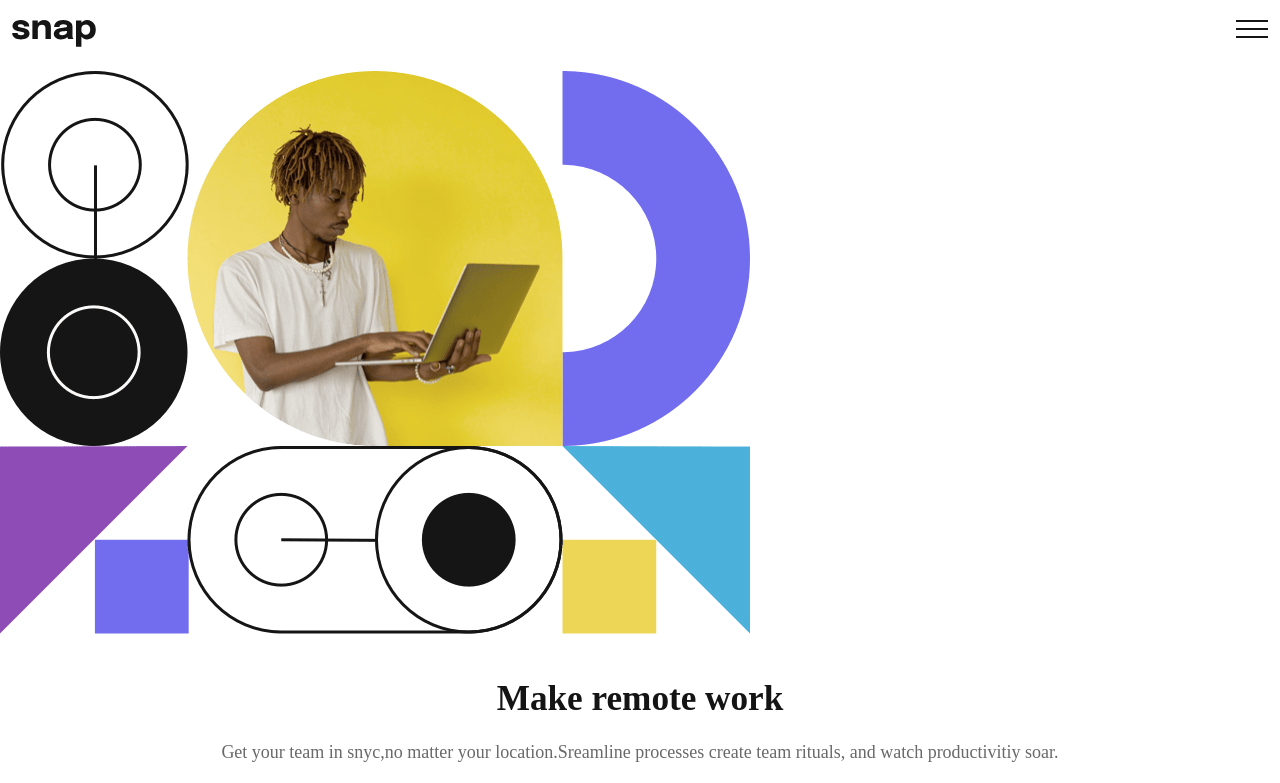
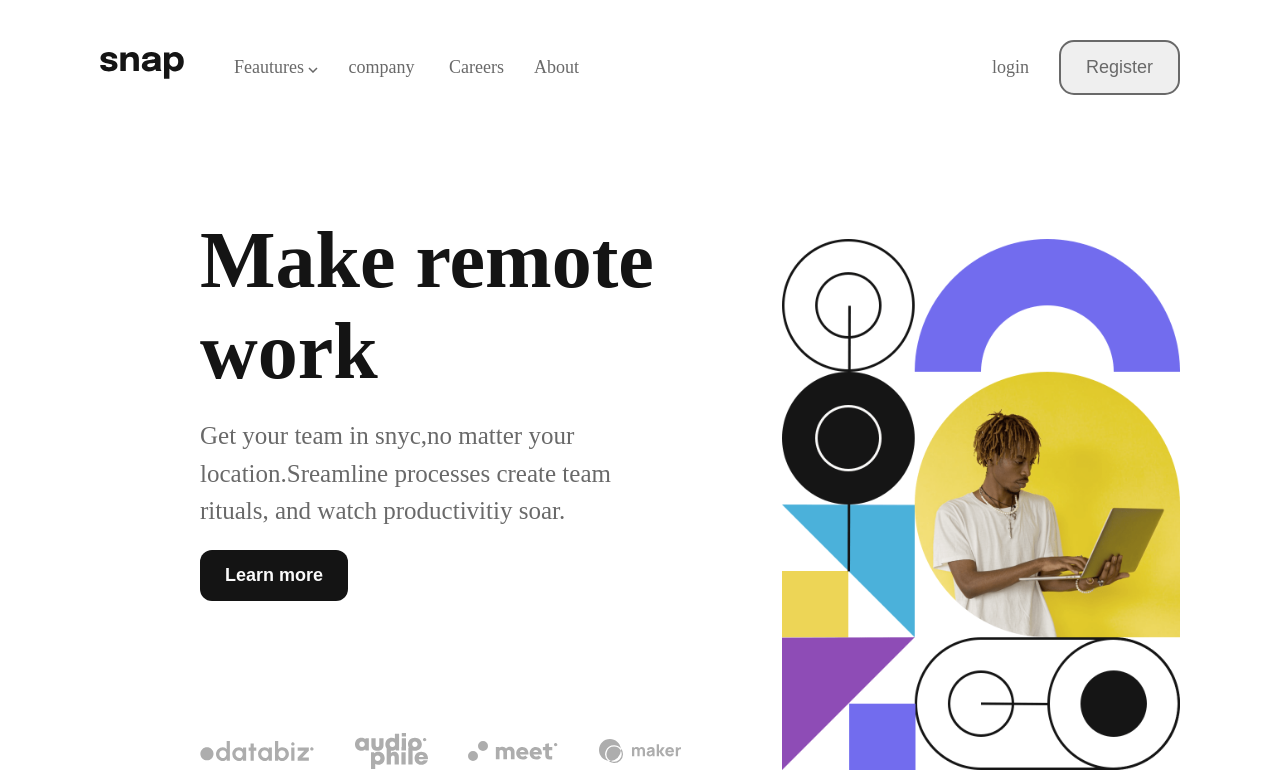
Before and after one commit to Ruthie-ray/intro-project-5, a plain HTML site: page index.html in a window 1280 px wide. Shown: the top 783 px of the page. Drawn offline with Linux system fonts and the light colour scheme.

Commit message:
fix some update

```diff
--- a/index.html
+++ b/index.html
@@ -14,7 +14,7 @@
     <!-- nav -->
      <nav class="container">
         <!-- nav-div-1 -->
-         <div>
+         <div id="nav-div-1">
             <div>
                 <img src="assets/logo (9).svg" alt="nav logo">
             </div>
@@ -27,14 +27,14 @@
              </ul>
          </div>
          <!-- nav-div-2 -->
-          <div>
+          <div id="nav-div-2">
             <ul>
                 <li>login</li>
                 <button>Register</button>
             </ul>
           </div>
           <!-- nav-div-3 -->
-           <div>
+           <div id="menu-icon">
             <img src="assets/icon-menu (1).svg" alt="menu icon">
            </div>
      </nav>
@@ -43,10 +43,10 @@
         <!-- section-1 -->
          <section id="section-1">
             <img id="mobile-hero" src="assets/image-hero-mobile.png" alt="image-hero-mobile">
-            <img id="desktop-hero" src="assets/image-hero-desktop.png" alt="image-hero-desktop">
+            <img id="desktop-hero" src="./assets/image-hero-desktop.png" alt="image-hero-desktop">
          </section>
          <!-- section-2 -->
-          <section class=" container section-2">
+          <section class="container">
             <!--section-2 div-1 -->
             <div>
                 <h1>Make remote work</h1>
@@ -59,6 +59,7 @@
             </div >
             <!-- section-div-2 images-->
              <div id="section-2-img-wrapper">
+
                 <img src="assets/client-databiz.svg" alt="image 1">
                 <img src="assets/client-audiophile.svg" alt="image 2">
                 <img src="assets/client-meet.svg" alt="image 3">
--- a/style.css
+++ b/style.css
@@ -4,6 +4,7 @@
     padding: 0;
     margin: 0;
     box-sizing: border-box;
+    list-style: none;
 }
 :root{
     --Almost-White: hsl(0, 0%, 98%);
@@ -75,3 +76,70 @@ p{
 #section-2-img-wrapper img{
     max-width: 100%;
 }
+
+@media(min-width:1024px){
+    nav ul {
+        display: flex;
+        align-items: center;
+        color: var(--Medium-Gray);
+        font-weight: 500;
+        gap: 30px;
+        font-size: 18px;
+    }
+   #nav-div-1{
+    display: flex;
+    gap: 50px;
+    align-items: center;
+   }
+
+   #menu-icon{
+    display: none;
+   }
+   nav button{
+    padding: 15px 25px;
+    border: 2px solid var(--Medium-Gray);
+    border-radius: 15px;
+    font-weight: 500;
+    font-size: 18px;
+    cursor: pointer;
+    color:var(--Medium-Gray);
+   }
+   /* main */
+   #mobile-hero{
+    display: none;
+   }
+   #desktop-hero{
+    display: block;
+    max-width: 100%;
+
+   }
+   main{
+    display: flex;
+    flex-direction: row-reverse;
+    align-items: center;
+    max-height: 100%;
+    margin: 20px 100px;
+   }
+   h1{
+    font-size: 80px;
+    text-align: left;
+   }
+   p{
+    text-align:left;
+    font-size: 25px;
+    overflow: hidden;
+   }
+   .container{
+    margin: 0 60px;
+    padding: 40px;
+
+   }
+#section-2-btn-wrapper{
+display: block;
+}
+#section-2-img-wrapper{
+    margin-top: 7rem;
+    justify-content: space-between;
+    padding-bottom: 40;
+}
+}
```
